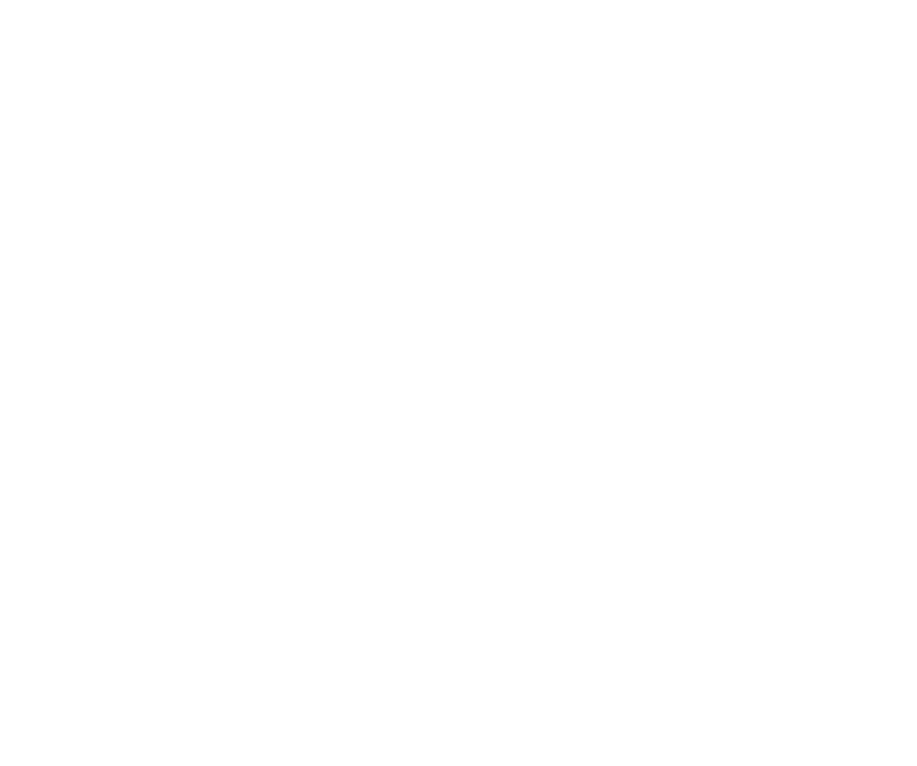
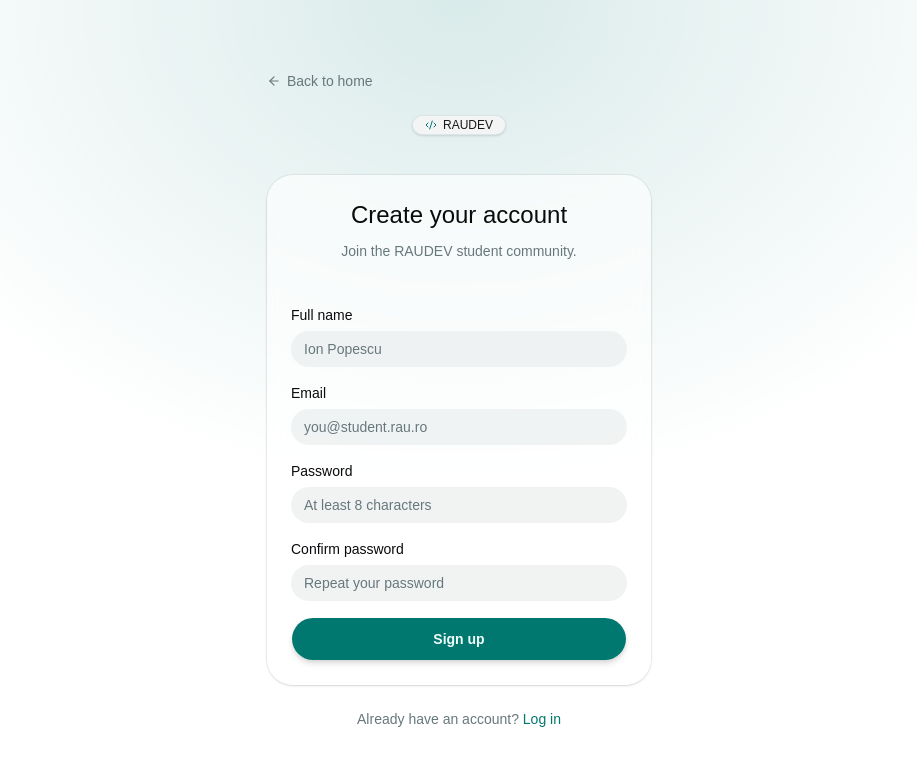
Before and after one commit to floriniulianpopescu/raudevweb, a React (Vite) app in the folder apps/frontend/: page /signup in a window 1280 px wide. Before the commit this address had no page. Shown: the top 766 px of the page, without its empty margins (181-1098 px from the left). Built offline with nearby package versions, Linux system fonts and the light colour scheme.

Commit message:
Added initial signup, login pages.

```diff
--- a/apps/frontend/src/App.tsx
+++ b/apps/frontend/src/App.tsx
@@ -1,16 +1,18 @@
 import { BrowserRouter, Route, Routes } from "react-router-dom";
 import FirstPage from "./FirstPage.tsx";
-//import HomePage from "./HomePage.tsx";
+import HomePage from "./HomePage.tsx";
+import SignupPage from "./SignupPage.tsx";
+import LoginPage from "./LoginPage.tsx";
 
 function App() {
 	return (
 		<BrowserRouter>
 			<Routes>
 				<Route path="/" element={<FirstPage />} />
+                <Route path="/home" element={<HomePage />} />
                 {/*Check if already logged with cookies or stuff like that*/}
-                {/*<Route path="/signup" element={<SignUpPage />} /> */}
-				{/* add these when the pages exist */}
-				{/* <Route path="/login" element={<LoginPage />} /> */}
+                <Route path="/signup" element={<SignupPage />} />
+				<Route path="/login" element={<LoginPage />} />
 			</Routes>
 		</BrowserRouter>
 	);
--- /dev/null
+++ b/apps/frontend/src/LoginPage.tsx
@@ -0,0 +1,96 @@
+import { type FormEvent, useState } from "react";
+import { Link, useNavigate } from "react-router-dom";
+
+import AuthLayout from "@/components/auth-layout";
+import { Button } from "@/components/ui/button";
+import { Input } from "@/components/ui/input";
+import { Label } from "@/components/ui/label";
+
+export default function LoginPage() {
+	const navigate = useNavigate();
+	const [email, setEmail] = useState("");
+	const [password, setPassword] = useState("");
+	const [error, setError] = useState<string | null>(null);
+	const [loading, setLoading] = useState(false);
+
+	async function handleSubmit(e: FormEvent<HTMLFormElement>) {
+		e.preventDefault();
+		setError(null);
+		setLoading(true);
+
+		try {
+			// TODO: replace with your real login call, e.g. await login({ email, password });
+			await new Promise((resolve) => setTimeout(resolve, 600));
+
+			navigate("/dashboard", { replace: true });
+		} catch {
+			setError("Invalid email or password.");
+		} finally {
+			setLoading(false);
+		}
+	}
+
+	return (
+		<AuthLayout
+			title="Welcome back"
+			description="Log in to your RAUDEV account."
+			footer={
+				<>
+					Don&apos;t have an account?{" "}
+					<Link
+						to="/signup"
+						className="font-medium text-primary hover:underline"
+					>
+						Sign up
+					</Link>
+				</>
+			}
+		>
+			<form onSubmit={handleSubmit} className="space-y-4">
+				<div className="space-y-1.5">
+					<Label htmlFor="email" className="text-xs sm:text-sm">
+						Email
+					</Label>
+					<Input
+						id="email"
+						type="email"
+						autoComplete="email"
+						placeholder="you@student.rau.ro"
+						value={email}
+						onChange={(e) => setEmail(e.target.value)}
+						required
+					/>
+				</div>
+
+				<div className="space-y-1.5">
+					<Label htmlFor="password" className="text-xs sm:text-sm">
+						Password
+					</Label>
+					<Input
+						id="password"
+						type="password"
+						autoComplete="current-password"
+						placeholder="••••••••"
+						value={password}
+						onChange={(e) => setPassword(e.target.value)}
+						required
+					/>
+				</div>
+
+				{error && (
+					<p role="alert" className="text-xs sm:text-sm text-destructive">
+						{error}
+					</p>
+				)}
+
+				<Button
+					type="submit"
+					className="w-full h-11 text-sm font-semibold shadow-md transition-transform active:scale-[0.98]"
+					disabled={loading}
+				>
+					{loading ? "Logging in..." : "Log in"}
+				</Button>
+			</form>
+		</AuthLayout>
+	);
+}
--- /dev/null
+++ b/apps/frontend/src/SignupPage.tsx
@@ -0,0 +1,137 @@
+import { type FormEvent, useState } from "react";
+import { Link, useNavigate } from "react-router-dom";
+
+import AuthLayout from "@/components/auth-layout";
+import { Button } from "@/components/ui/button";
+import { Input } from "@/components/ui/input";
+import { Label } from "@/components/ui/label";
+
+export default function SignupPage() {
+	const navigate = useNavigate();
+	const [name, setName] = useState("");
+	const [email, setEmail] = useState("");
+	const [password, setPassword] = useState("");
+	const [confirmPassword, setConfirmPassword] = useState("");
+	const [error, setError] = useState<string | null>(null);
+	const [loading, setLoading] = useState(false);
+
+	async function handleSubmit(e: FormEvent<HTMLFormElement>) {
+		e.preventDefault();
+		setError(null);
+
+		if (password.length < 8) {
+			setError("Password must be at least 8 characters.");
+			return;
+		}
+		if (password !== confirmPassword) {
+			setError("Passwords do not match.");
+			return;
+		}
+
+		setLoading(true);
+		try {
+			// TODO: replace with your real signup call, e.g. await signup({ name, email, password });
+			await new Promise((resolve) => setTimeout(resolve, 600));
+
+			navigate("/dashboard", { replace: true });
+		} catch {
+			setError("Could not create your account. Please try again.");
+		} finally {
+			setLoading(false);
+		}
+	}
+
+	return (
+		<AuthLayout
+			title="Create your account"
+			description="Join the RAUDEV student community."
+			footer={
+				<>
+					Already have an account?{" "}
+					<Link
+						to="/login"
+						className="font-medium text-primary hover:underline"
+					>
+						Log in
+					</Link>
+				</>
+			}
+		>
+			<form onSubmit={handleSubmit} className="space-y-4">
+				<div className="space-y-1.5">
+					<Label htmlFor="name" className="text-xs sm:text-sm">
+						Full name
+					</Label>
+					<Input
+						id="name"
+						type="text"
+						autoComplete="name"
+						placeholder="Ion Popescu"
+						value={name}
+						onChange={(e) => setName(e.target.value)}
+						required
+					/>
+				</div>
+
+				<div className="space-y-1.5">
+					<Label htmlFor="email" className="text-xs sm:text-sm">
+						Email
+					</Label>
+					<Input
+						id="email"
+						type="email"
+						autoComplete="email"
+						placeholder="you@student.rau.ro"
+						value={email}
+						onChange={(e) => setEmail(e.target.value)}
+						required
+					/>
+				</div>
+
+				<div className="space-y-1.5">
+					<Label htmlFor="password" className="text-xs sm:text-sm">
+						Password
+					</Label>
+					<Input
+						id="password"
+						type="password"
+						autoComplete="new-password"
+						placeholder="At least 8 characters"
+						value={password}
+						onChange={(e) => setPassword(e.target.value)}
+						required
+					/>
+				</div>
+
+				<div className="space-y-1.5">
+					<Label htmlFor="confirm-password" className="text-xs sm:text-sm">
+						Confirm password
+					</Label>
+					<Input
+						id="confirm-password"
+						type="password"
+						autoComplete="new-password"
+						placeholder="Repeat your password"
+						value={confirmPassword}
+						onChange={(e) => setConfirmPassword(e.target.value)}
+						required
+					/>
+				</div>
+
+				{error && (
+					<p role="alert" className="text-xs sm:text-sm text-destructive">
+						{error}
+					</p>
+				)}
+
+				<Button
+					type="submit"
+					className="w-full h-11 text-sm font-semibold shadow-md transition-transform active:scale-[0.98]"
+					disabled={loading}
+				>
+					{loading ? "Creating account..." : "Sign up"}
+				</Button>
+			</form>
+		</AuthLayout>
+	);
+}
--- /dev/null
+++ b/apps/frontend/src/components/auth-layout.tsx
@@ -0,0 +1,64 @@
+import { ArrowLeft, Code2 } from "lucide-react";
+import type { ReactNode } from "react";
+import { Link } from "react-router-dom";
+
+import { Badge } from "@/components/ui/badge";
+import { Card, CardContent, CardHeader, CardTitle } from "@/components/ui/card";
+
+interface AuthLayoutProps {
+	title: string;
+	description: string;
+	children: ReactNode;
+	footer: ReactNode;
+}
+
+export default function AuthLayout({
+	title,
+	description,
+	children,
+	footer,
+}: AuthLayoutProps) {
+	return (
+		<div className="relative isolate min-h-screen bg-background text-foreground flex flex-col items-center justify-center px-4 py-10 overflow-x-hidden">
+			{/* BACKGROUND GRADIENT */}
+			<div
+				aria-hidden
+				className="pointer-events-none absolute inset-x-0 top-0 -z-10 h-[500px] bg-[radial-gradient(ellipse_at_top,color-mix(in_oklab,var(--primary)_15%,transparent),transparent_70%)]"
+			/>
+
+			<div className="w-full max-w-sm space-y-6">
+				<Link
+					to="/"
+					className="inline-flex items-center gap-1.5 text-xs sm:text-sm text-muted-foreground transition-colors hover:text-foreground"
+				>
+					<ArrowLeft className="h-3.5 w-3.5" />
+					Back to home
+				</Link>
+
+				<div className="flex flex-col items-center text-center">
+					<Badge
+						variant="secondary"
+						className="mb-4 gap-1.5 px-3 py-1 text-xs font-medium shadow-sm border border-primary/10"
+					>
+						<Code2 className="h-3.5 w-3.5 text-primary shrink-0" />
+						RAUDEV
+					</Badge>
+				</div>
+
+				<Card className="border-primary/20 bg-card/60 shadow-sm backdrop-blur-sm p-1">
+					<CardHeader className="p-5 pb-2 text-center">
+						<CardTitle className="text-2xl">{title}</CardTitle>
+						<p className="text-xs sm:text-sm text-muted-foreground mt-1">
+							{description}
+						</p>
+					</CardHeader>
+					<CardContent className="p-5 pt-3">{children}</CardContent>
+				</Card>
+
+				<p className="text-center text-xs sm:text-sm text-muted-foreground">
+					{footer}
+				</p>
+			</div>
+		</div>
+	);
+}
--- /dev/null
+++ b/apps/frontend/src/components/ui/label.tsx
@@ -0,0 +1,17 @@
+import * as React from "react"
+import { cn } from "cn"
+
+function Label({ className, ...props }: React.ComponentProps<"label">) {
+  return (
+    <label
+      data-slot="label"
+      className={cn(
+        "flex items-center gap-2 text-sm leading-none font-medium select-none group-data-[disabled=true]:pointer-events-none group-data-[disabled=true]:opacity-50 peer-disabled:cursor-not-allowed peer-disabled:opacity-50",
+        className
+      )}
+      {...props}
+    />
+  )
+}
+
+export { Label }
```
